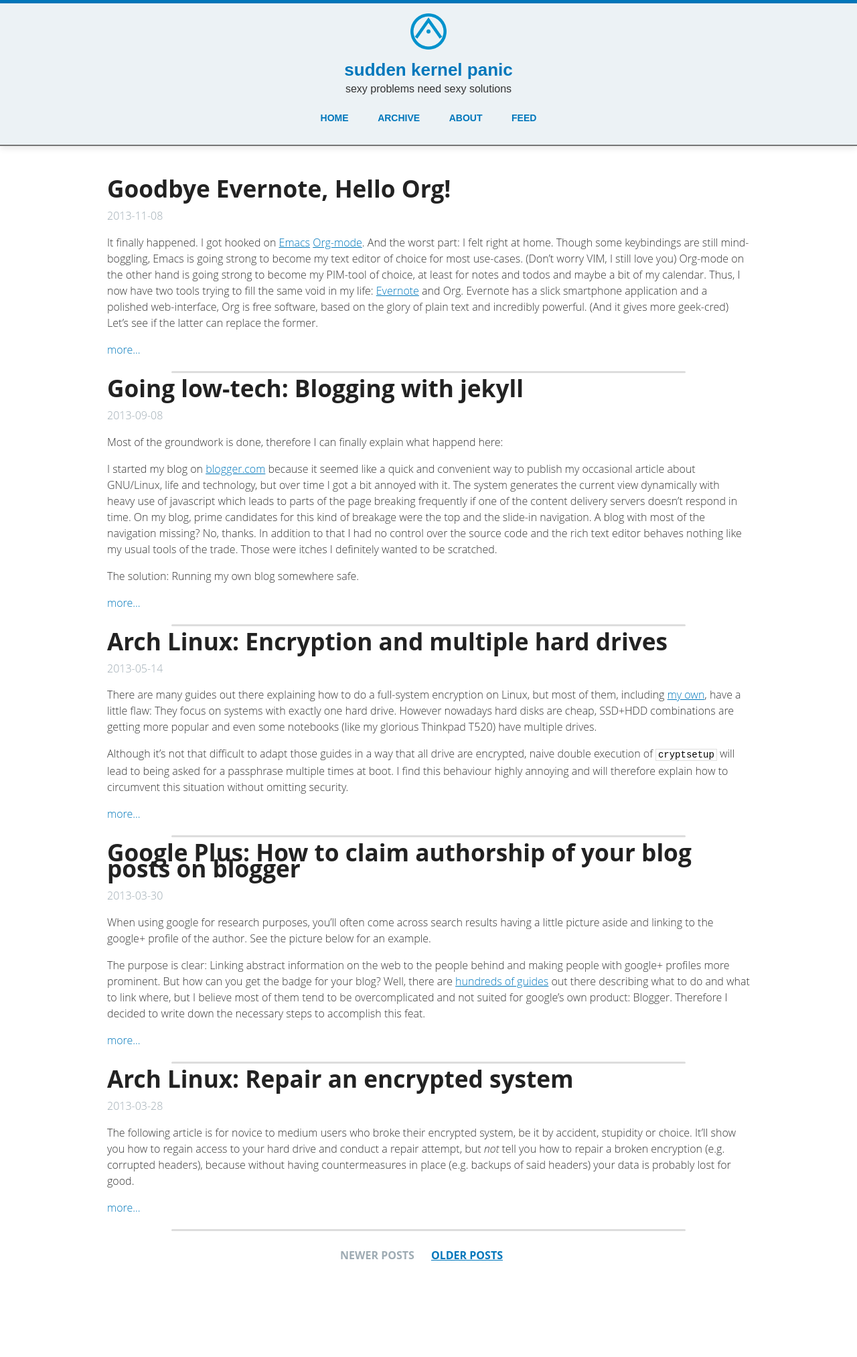
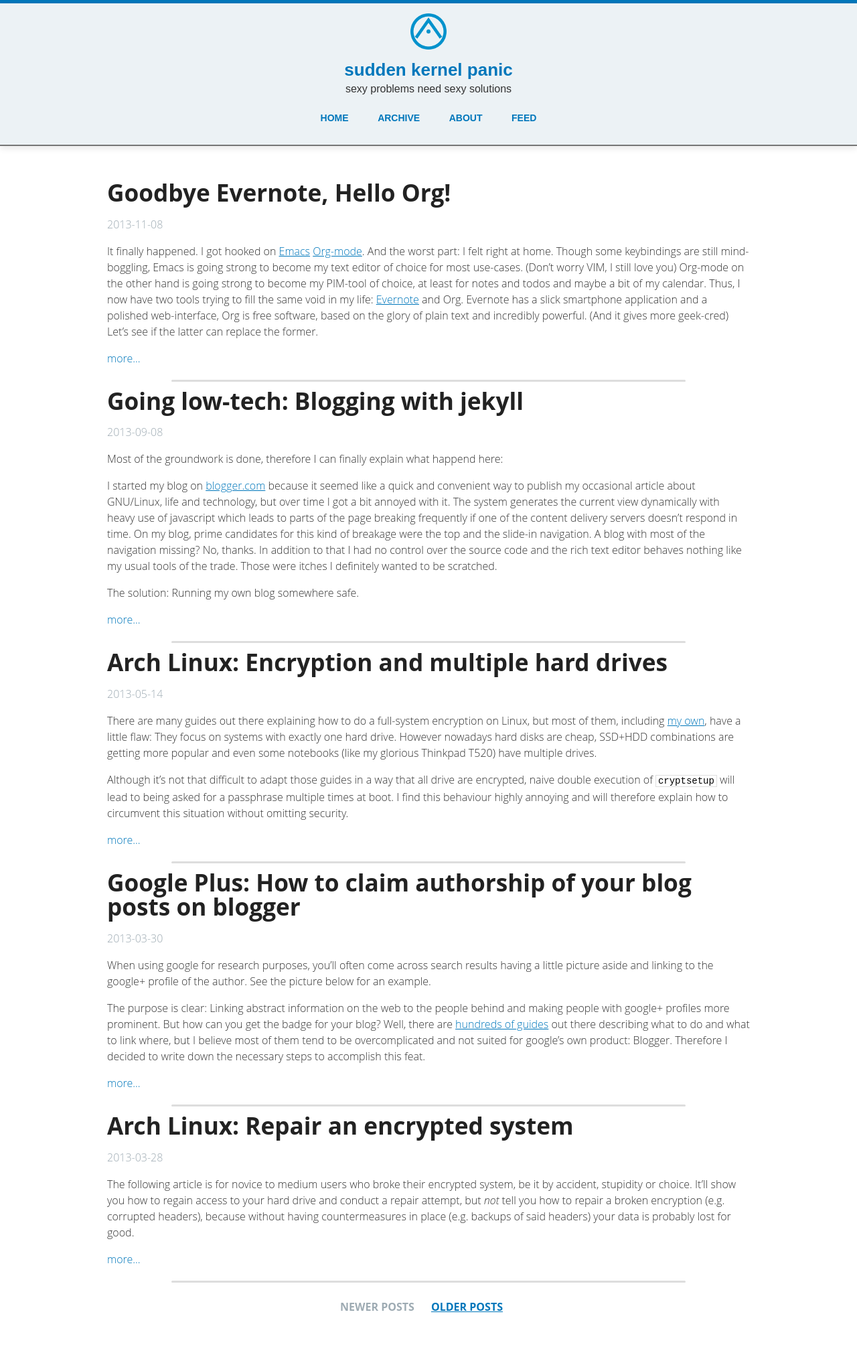
Before and after one commit to Bin7me/bin7me.github.io, a Jekyll site: the page built from index.html, in a window 1280 px wide. Shown: the whole page at 67% size. Built offline with Jekyll 4.4.1, drawn with Linux system fonts in a browser that asks for light colours; Markdown is read by kramdown in place of the engine named in the settings; the list of posts is cut into pages by our own code; before the commit the page ends 1949 px from its top, so only the background shows below that.

Commit message:
fixed line-height vor headlines

```diff
--- a/css/style.css
+++ b/css/style.css
@@ -42,6 +42,7 @@ h1 {
   font-size: 2.2rem;
   margin-top: 10px;
   margin-bottom: 15px;
+  line-height: 2.3rem;
 }
 
 h1>a {
```
